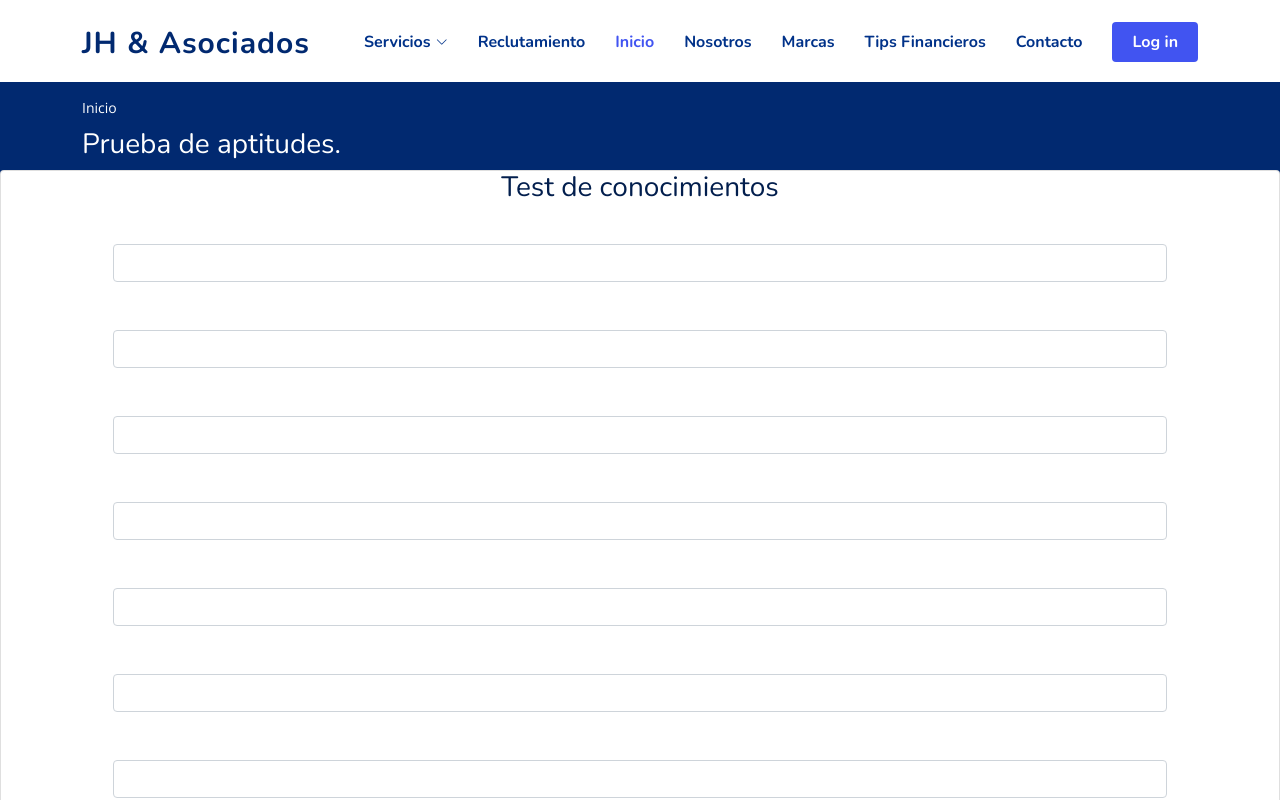
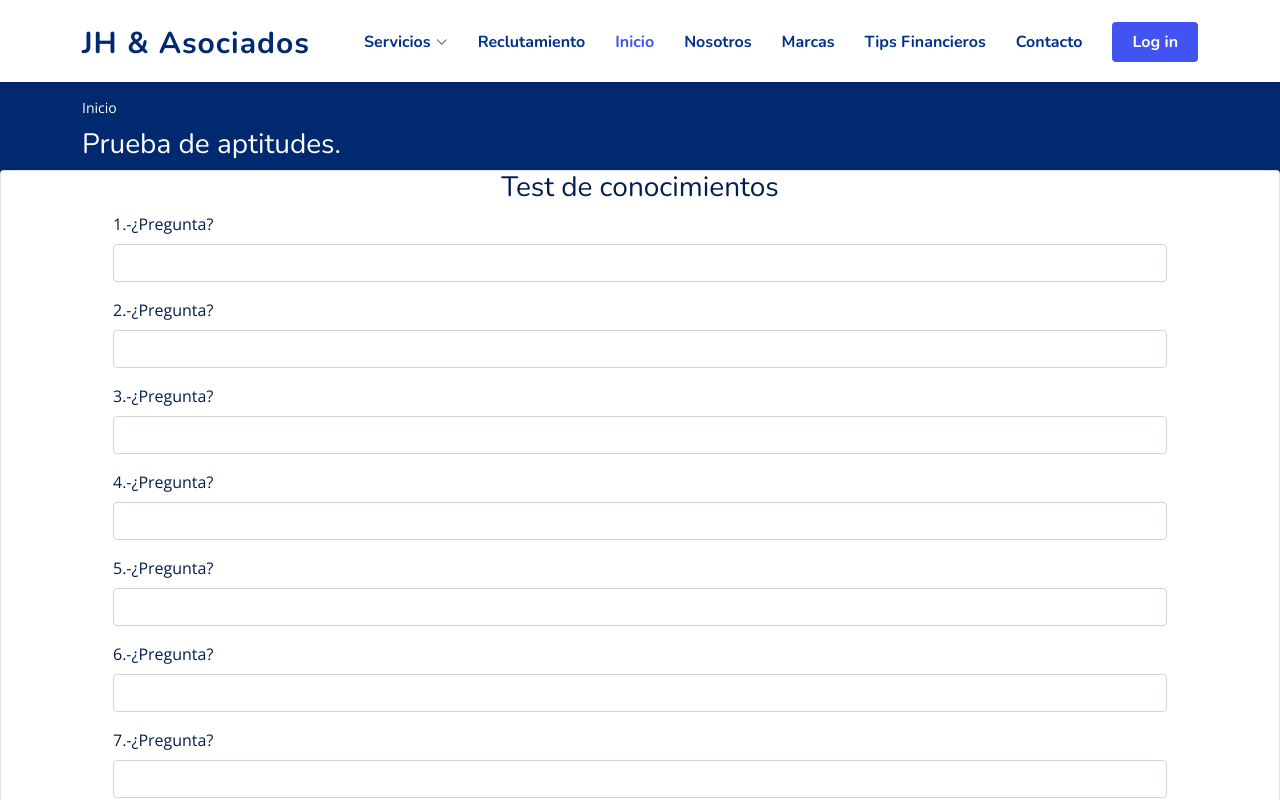
Before and after one commit to Ocram-PG/Financiera-JH, a plain HTML site: page Examen.html in a window 1280 px wide. Shown: the top 800 px of the page. Drawn offline with nearby package versions, Linux system fonts and the light colour scheme; some packages are replaced by stand-ins of ours; files whose address does not match are found by name.

Commit message:
form color 2

```diff
--- a/assets/css/style.css
+++ b/assets/css/style.css
@@ -312,7 +312,7 @@ section {
   color: #021e4d;
   text-align: center;
 }
-.form-va input{
+.form-va label{
   color: #021e4d;
 }
 .navbar .dropdown .dropdown ul {
```
